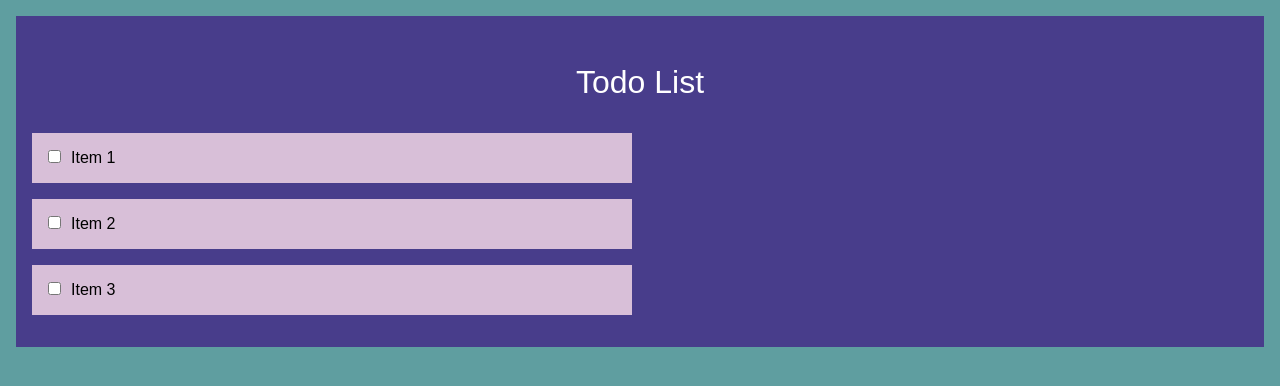
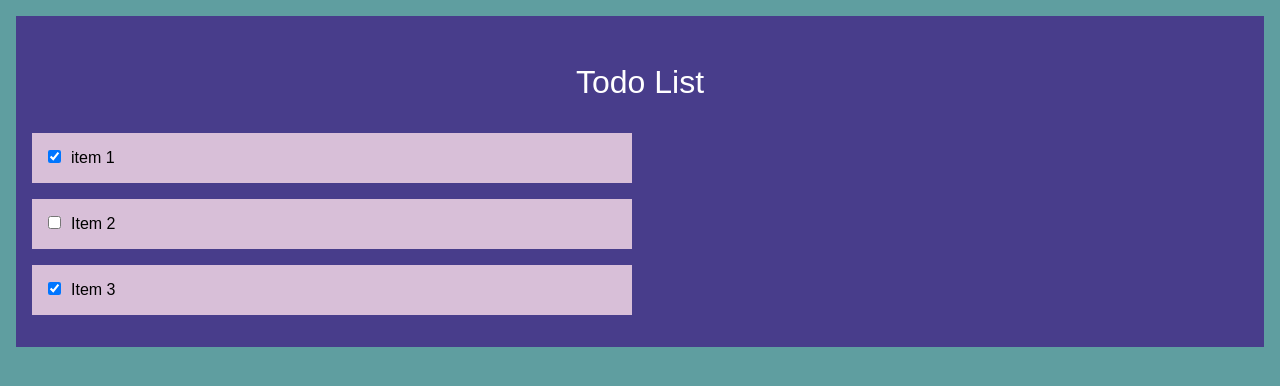
Before and after one commit to JimJam117/react-todo, a React (Create React App) app: page / in a window 1280 px wide. Shown: the top 386 px of the page. Built offline with nearby package versions, Linux system fonts and the light colour scheme.

Commit message:
Converted functions to classes

```diff
--- a/src/App.js
+++ b/src/App.js
@@ -1,38 +1,31 @@
 import React from "react";
 import TodoItem from './TodoItem';
 
-//import data from './data.js';
-const data = [
-    {
-        id : 1,
-        name : "Item 1",
-    },
+import data from './data.js';
 
-    {
-        id : 2,
-        name : "Item 2",
-    },
-    {
-        id : 3,
-        name : "Item 3",
+class App extends React.Component {
+
+    constructor() {
+        super();
+
+        this.state = {
+            title : "Todo List",
+        }
     }
 
+    render() {
+    const dataMapped = data.map(item => <TodoItem key={item.id} item={item} />);
 
-]
-
-
-function App() {
-    const dataMapped = data.map(item => <TodoItem name={item.name} />);
-    console.log(dataMapped);
     return (
         <div>
-            <h1>Todo List</h1>
+            <h1>{this.state.title}</h1>
             <ul className="todo-container">
             {dataMapped}
             </ul>
         </div>
     );
-
+    }
 }
 
+
 export default App;
--- a/src/TodoItem.js
+++ b/src/TodoItem.js
@@ -1,15 +1,22 @@
 import React from 'react';
 
 
+class TodoItem extends React.Component {
 
-function TodoItem(props){
-    return(
-        <li className="todo-item">
-            <input type="checkbox" name="" id=""/>
-            <span>{props.name}</span>
-        </li>
-    )
+    constructor(){
+        super();
+    }
+
+    render() {
+        return(
+            <li className="todo-item">
+                <input type="checkbox" checked={this.props.item.completed} name="" id=""/>
+                <span>{this.props.item.name}</span>
+            </li>
+        )
+    }
 
 }
 
+
 export default TodoItem;
--- a/src/data.js
+++ b/src/data.js
@@ -1,17 +1,22 @@
 const data = [
     {
         id : 1,
-        name : "Item 1",
+        name : "item 1",
+        completed : true,
     },
 
     {
         id : 2,
         name : "Item 2",
+        completed : false,
     },
     {
         id : 3,
         name : "Item 3",
+        completed : true,
     }
 
 
-]
+];
+
+export default data;
```
